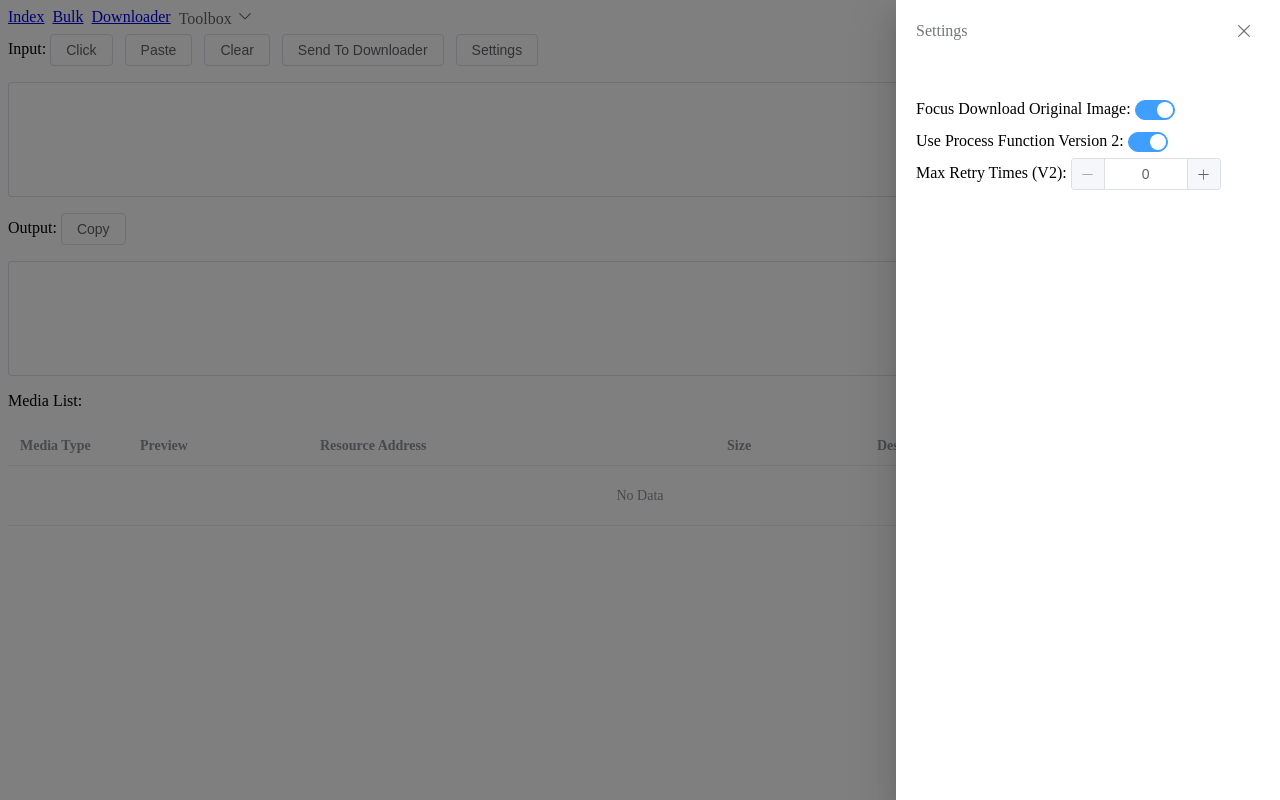
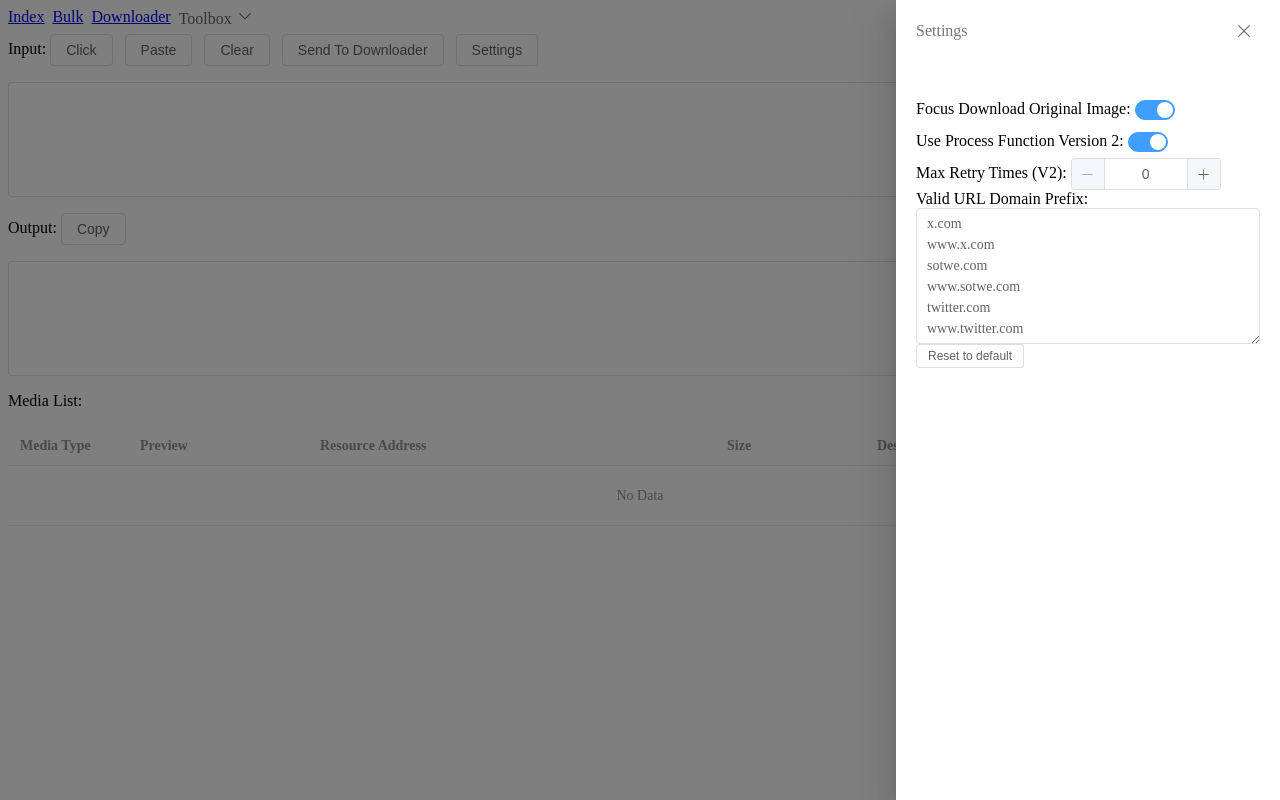
Before and after one commit to hibccr/fxtwitter-gui-example, a Vue app: page /#/bulk in a window 1280 px wide. Both pictures are taken after a click on the button "Settings". Built offline with nearby package versions, Linux system fonts and the light colour scheme; what vue-clipboard3 would draw is missing.

Commit message:
feat: add Valid URL Domain Prefix setting in Bulk.vue

```diff
--- a/src/components/Bulk.vue
+++ b/src/components/Bulk.vue
@@ -5,7 +5,7 @@ import axios from 'axios'
 import { readClipboard } from '@/utils/clipboard-read'
 import { ElMessage } from 'element-plus'
 import { copyStringToClipboard } from '@/utils/clipboard-write'
-import { useBulkSettingsStore } from '@/store/bulk-settings'
+import { useBulkSettingsStore, DEFAULT_VALID_URL_PREFIX } from '@/store/bulk-settings'
 import { storeToRefs } from 'pinia'
 import { getOriginImageUrl } from '@/utils/url-processing'
 import { useSharedataDownloaderStore } from '@/store/sharedata-downloader'
@@ -21,27 +21,26 @@ let mediaListData = reactive([])
 let bulkSettingsStore = useBulkSettingsStore()
 let { focus_download_orig_img,
       use_v2_process_function,
-      max_retry_times_v2 } = storeToRefs(bulkSettingsStore)
+      max_retry_times_v2,
+      valid_url_prefix } = storeToRefs(bulkSettingsStore)
 
 let sharedataDownloaderStore = useSharedataDownloaderStore()
 
-let validUrlPrefix = [
-    'x.com',
-    'www.x.com',
-    'sotwe.com',
-    'www.sotwe.com',
-    'twitter.com',
-    'www.twitter.com',
-    'mobile.twitter.com',
-    'xcancel.com',
-    'fxtwitter.com',
-    'fixupx.com',
-    'i.fixupx.com',
-    'vxtwitter.com',
-    'fixvx.com',
-    'twitterviewer.net',
-    'xxcancel.com'
-]
+// Edit as text: one domain per line (also accepts spaces / commas as separators).
+// Keep a raw draft so that blank lines / trailing newlines are not eaten while typing.
+let validUrlPrefixText = ref(valid_url_prefix.value.join('\n'))
+
+function updateValidUrlPrefixFromText(value) {
+    valid_url_prefix.value = String(value)
+        .split(/[\s,]+/)
+        .map((item) => item.trim().toLowerCase())
+        .filter(Boolean)
+}
+
+function resetValidUrlPrefix() {
+    valid_url_prefix.value = [...DEFAULT_VALID_URL_PREFIX]
+    validUrlPrefixText.value = DEFAULT_VALID_URL_PREFIX.join('\n')
+}
 
 let reservedWords = [
     /*
@@ -344,7 +343,7 @@ async function bulkButtonClicked(){
         console.log('Now Element:' + element)
         let domain = getDomain(element)
         console.log('DomainToLowerCase:'+ domain.toLowerCase())
-        if(validUrlPrefix.includes(domain.toLowerCase())){
+        if(valid_url_prefix.value.includes(domain.toLowerCase())){
             console.log('judge Statement: true')
             return element
         }else{
@@ -470,6 +469,20 @@ function sendToDownloaderButtonClicked(){
                         :max="99"
                     />
                     </span>
+                    <br>
+                    Valid URL Domain Prefix:
+                    <el-input
+                        v-model="validUrlPrefixText"
+                        type="textarea"
+                        :rows="6"
+                        placeholder="One domain per line, e.g. x.com"
+                        spellcheck="false"
+                        autocomplete="off"
+                        autocorrect="off"
+                        autocapitalize="off"
+                        @input="updateValidUrlPrefixFromText"
+                    />
+                    <el-button size="small" @click="resetValidUrlPrefix">Reset to default</el-button>
                 </div>
             </template>
         </el-drawer>
--- a/src/store/bulk-settings.ts
+++ b/src/store/bulk-settings.ts
@@ -1,15 +1,35 @@
 import { defineStore } from "pinia"
 import { ref, reactive } from "vue";
+
+export const DEFAULT_VALID_URL_PREFIX = [
+    'x.com',
+    'www.x.com',
+    'sotwe.com',
+    'www.sotwe.com',
+    'twitter.com',
+    'www.twitter.com',
+    'mobile.twitter.com',
+    'xcancel.com',
+    'fxtwitter.com',
+    'fixupx.com',
+    'i.fixupx.com',
+    'vxtwitter.com',
+    'fixvx.com',
+    'twitterviewer.net',
+    'xxcancel.com'
+]
 
 export const useBulkSettingsStore = defineStore('bulk-settings',()=>{
     let focus_download_orig_img = ref(true);
     let use_v2_process_function = ref(true);
     let max_retry_times_v2 = ref(0);
+    let valid_url_prefix = ref([...DEFAULT_VALID_URL_PREFIX]);
 
     return {
         focus_download_orig_img,
         use_v2_process_function,
-        max_retry_times_v2
+        max_retry_times_v2,
+        valid_url_prefix
     }
 },{
     persist: true,
```
